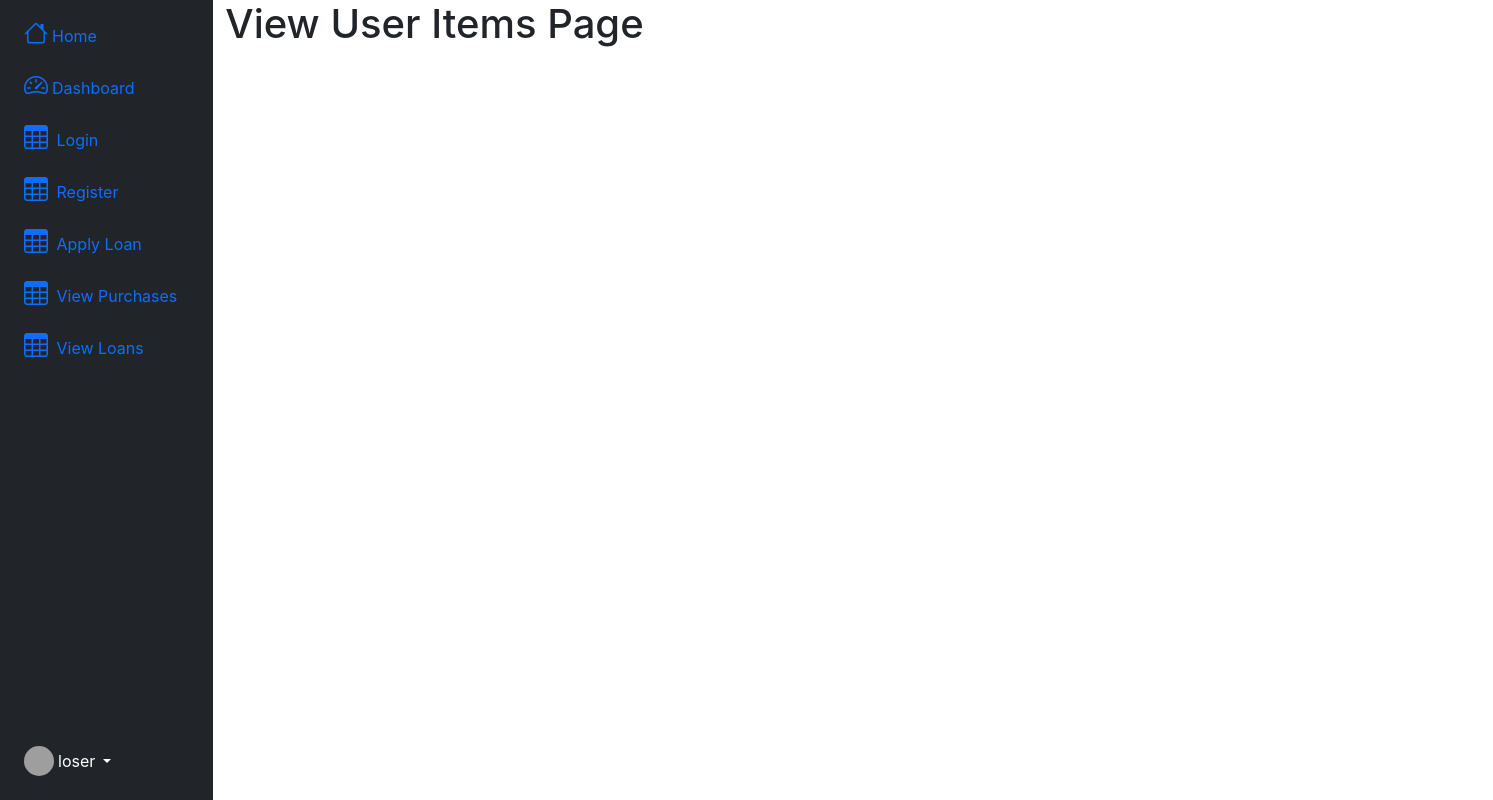
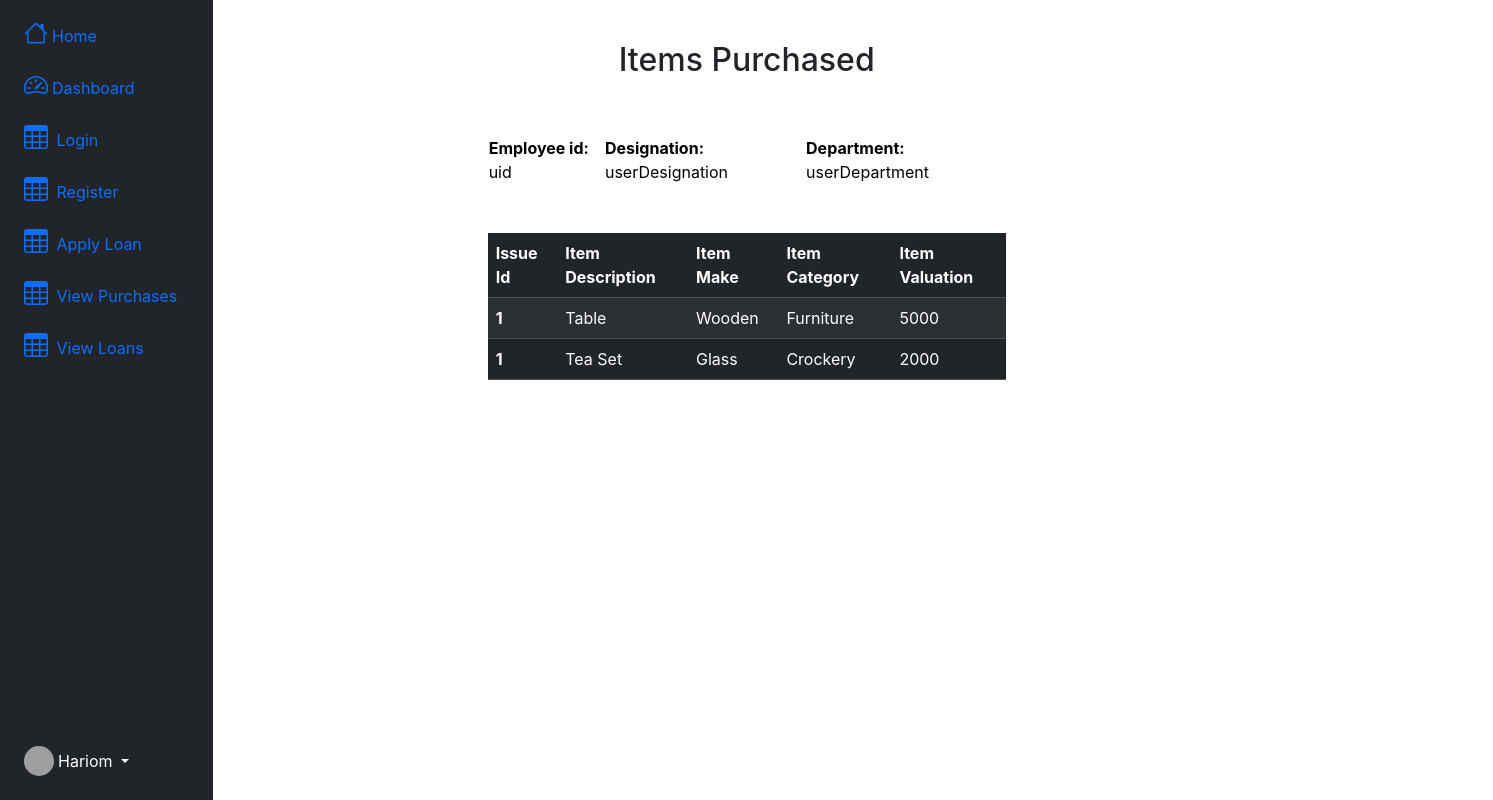
Before and after one commit to Hariom1509/LoanWell, a React (Create React App) app: page /viewuseritems in a window 1280 px wide. Shown: the whole page, 1493 px wide, since content can reach past the window. Built offline with nearby package versions, Linux system fonts and the light colour scheme; grey boxes are pictures that could not be loaded.

Commit message:
user items loans table

```diff
--- a/src/App.css
+++ b/src/App.css
@@ -36,3 +36,7 @@
     transform: rotate(360deg);
   }
 }
+
+.btn{
+  text-decoration: none;
+}
--- a/src/components/Login.js
+++ b/src/components/Login.js
@@ -29,7 +29,7 @@ const Login = () => {
             if (loginSuccess) {
               setSuccessMessage('Login successful. Redirecting...');
               setTimeout(() => {
-                history('/about-us'); // navigates to product Component
+                history('/dashboard'); // navigates to product Component
               }, 2000);
             } else {
               setErrorMessage('Invalid email or password.');
--- a/src/components/Sidebar.js
+++ b/src/components/Sidebar.js
@@ -37,7 +37,7 @@ const Sidebar = () =>{
                     <a href="#" class="d-flex align-items-center text-white text-decoration-none dropdown-toggle" id="dropdownUser1" data-bs-toggle="dropdown" aria-expanded="false">
                         <img src="https://github.com/mdo.png" alt="hugenerd" width="30" height="30" class="rounded-circle" />
 
-                        <span class="d-none d-sm-inline mx-1">loser</span>
+                        <span class="d-none d-sm-inline mx-1">Hariom</span>
                     </a>
 
                     <ul class="dropdown-menu dropdown-menu-dark text-small shadow">
--- a/src/components/UserDashboard.js
+++ b/src/components/UserDashboard.js
@@ -1,13 +1,19 @@
 import React from "react";
+import { Link } from "react-router-dom";
 
 const UserDashboard = () => {
 
     return(
-        <>
-        <div>
-            <h1>User Dashboard Page</h1>
+        <div className="container">
+            <span className='head'><h2>User Dashboard</h2></span>
+            <br />
+            <br />
+            <div class="d-grid gap-3 col-6 mx-auto">
+                <button class="btn btn-secondary" type="button"><Link to='/viewloans' style={{ textDecoration: 'none', color:'white' }}>View Loans</Link></button>
+                <button class="btn btn-dark" type="button"><Link to='/apply' style={{ textDecoration: 'none', color:'white' }}>Apply for Loans</Link></button>
+                <button class="btn btn-info" type="button"><Link to='/viewuseritems' style={{ textDecoration: 'none', color:'black' }}>View Purchases</Link></button>
+            </div>
         </div>
-        </>
     );
 };
 
--- a/src/components/ViewUserItems.js
+++ b/src/components/ViewUserItems.js
@@ -1,13 +1,52 @@
 import React from "react";
 
-const ViewUserItems = () => {
+const ViewUserItems= () => {
 
     return(
-        <>
-        <div>
-            <h1>View User Items Page</h1>
+        <div className="container">
+            <h2 className="head">Items Purchased</h2>
+
+            <br />
+            <br />
+
+            <table class="table-primary">
+            <tr class="table-primary">
+            <td class="table-primary"><b>Employee id:</b> uid</td>
+            <td class="table-primary"><b>Designation:</b> userDesignation</td>
+            <td class="table-primary"><b>Department:</b> userDepartment</td>
+            </tr>
+            </table>
+
+            <br />
+            <br />
+            <table class="table table-dark table-striped">
+            <thead>
+                <tr>
+                <th scope="col">Issue Id</th>
+                <th scope="col">Item Description</th>
+                <th scope="col">Item Make</th>
+                <th scope="col">Item Category</th>
+                <th scope="col">Item Valuation</th>
+                </tr>
+            </thead>
+            <tbody>
+                <tr>
+                    <th scope="row">1</th>
+                    <td>Table</td>
+                    <td>Wooden</td>
+                    <td>Furniture</td>
+                    <td>5000</td>
+                </tr>
+                <tr>
+                <th scope="row">1</th>
+                    <td>Tea Set</td>
+                    <td>Glass</td>
+                    <td>Crockery</td>
+                    <td>2000</td>
+                </tr>
+            </tbody>
+            </table>
         </div>
-        </>
     );
 };
 
--- a/src/components/ViewUserLoans.js
+++ b/src/components/ViewUserLoans.js
@@ -3,11 +3,47 @@ import React from "react";
 const ViewUserLoans = () => {
 
     return(
-        <>
-        <div>
-            <h1>View User Loans Page</h1>
+        <div className="container">
+            <h2 className="head">User Loans</h2>
+
+            <br />
+            <br />
+
+            <table class="table-primary">
+            <tr class="table-primary">
+            <td class="table-primary"><b>Employee id:</b> uid</td>
+            <td class="table-primary"><b>Designation:</b> userDesignation</td>
+            <td class="table-primary"><b>Department:</b> userDepartment</td>
+            </tr>
+            </table>
+
+            <br />
+            <br />
+            <table class="table table-dark table-striped">
+            <thead>
+                <tr>
+                <th scope="col">Loan Id</th>
+                <th scope="col">Loan Type</th>
+                <th scope="col">Duration</th>
+                <th scope="col">Card Issue Details</th>
+                </tr>
+            </thead>
+            <tbody>
+                <tr>
+                <th scope="row">1</th>
+                <td>Furniture</td>
+                <td>5</td>
+                <td>01/01/2001</td>
+                </tr>
+                <tr>
+                <th scope="row">2</th>
+                <td>Stationary</td>
+                <td>0</td>
+                <td>02/02/2002</td>
+                </tr>
+            </tbody>
+            </table>
         </div>
-        </>
     );
 };
 
```
